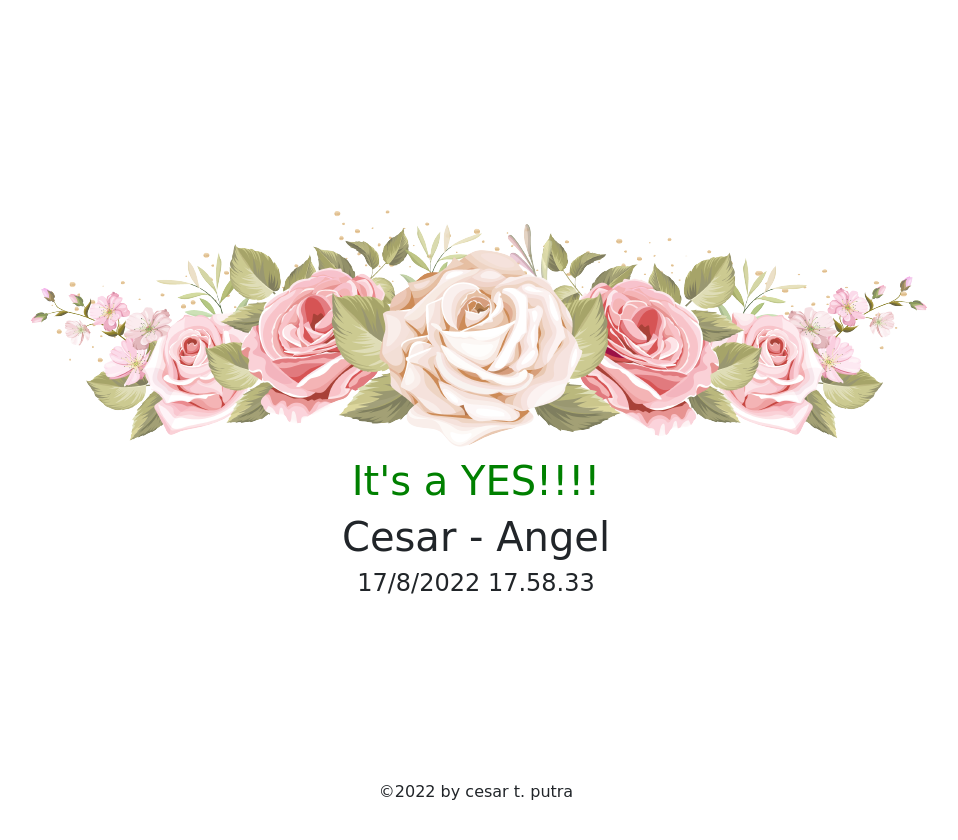
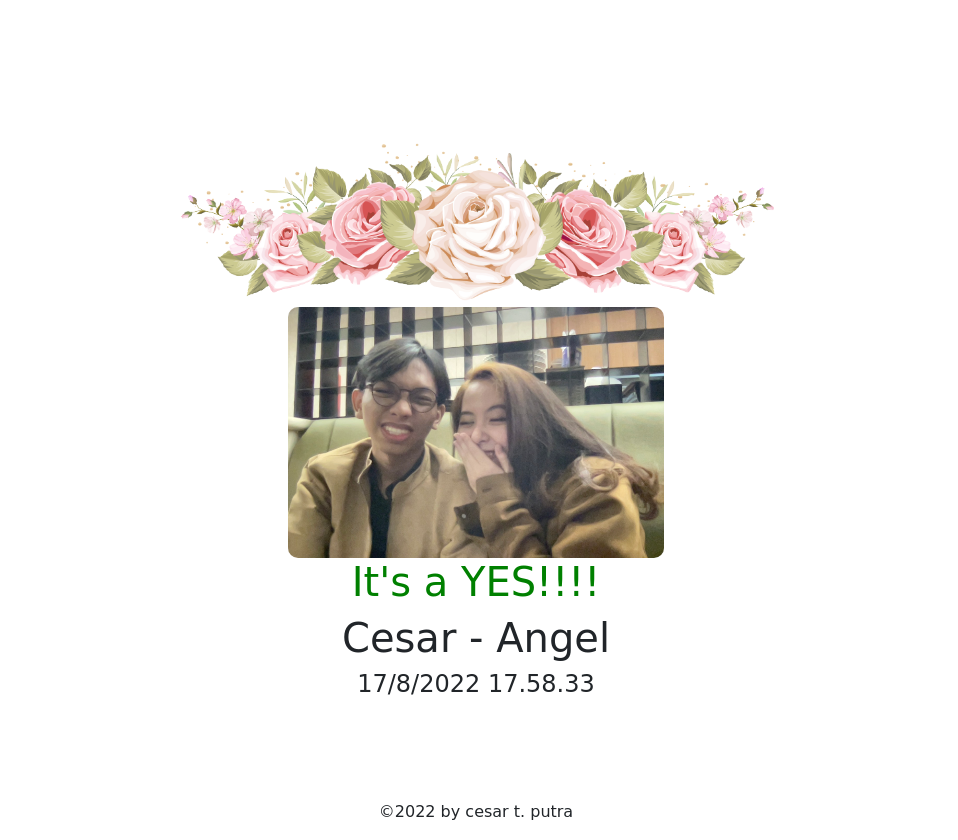
Before and after one commit to cesartputra/angel, a plain HTML site: page index.html in a window 1280 px wide. Shown: the part 4760-5600 px from the top of the page, without its empty margins (164-1122 px from the left). Drawn offline with nearby package versions, Linux system fonts and the light colour scheme; a script that the page names is missing; a web font is replaced by a local one.

Commit message:
add photo

```diff
--- a/index.html
+++ b/index.html
@@ -93,19 +93,17 @@
     <div class="fourth container-fluid d-flex justify-content-center align-items-center" id="fourth">
         <div class="row">
             <div class="col-md-12 text-center" id="yesContainer">
-                <img src="flowers.png" width="100%" alt="">
+                <img src="flowers.png" alt="" id="flowers">
+                <br>
+                <img  src="cesar-angel.jpg" alt="" id="usPhoto">
                 <h1 id="yesOpening" style="color: green;">It's a YES!!!!</h1>
                 <h1 id="yesAnswer">Cesar - Angel</h1>
                 <h4 id="yesDate">17/8/2022 17.58.33</h4>
             </div>
         </div>
     </div>
-    <div class="fifth container-fluid d-flex justify-content-center align-items-center" id="fifth">
-        <div class="row">
-            <div class="col-md-12 text-center" id="yesContainer">
-                <p id="copyright"></p>
-            </div>
-        </div>
+    <div class="fifth container-fluid d-flex justify-content-center align-items-end" id="fifth">
+        <p id="copyright"></p>
     </div>
     <!-- JavaScript Bundle with Popper -->
     <script src="https://ajax.googleapis.com/ajax/libs/jquery/3.6.0/jquery.min.js"></script>
--- a/style.css
+++ b/style.css
@@ -28,8 +28,45 @@ body{
     height: 100vh;
 }
 .fourth{
-    height: 90vh;
+    height: 95vh;
 }
 .fifth{
-    height: 10vh;
+    height: 5vh;
 }
+
+#usPhoto{
+    border-radius: 10px;
+}
+
+
+
+/* Extra small devices (phones, 600px and down) */
+@media only screen and (max-width: 600px) {
+    #flowers{
+        width: 100%;
+    }
+    #usPhoto{
+        width: 80%;
+    }
+}
+
+/* Small devices (portrait tablets and large phones, 600px and up) */
+@media only screen and (min-width: 600px) {...}
+
+/* Medium devices (landscape tablets, 768px and up) */
+@media only screen and (min-width: 768px) {
+    #usPhoto{
+        width: 30%;
+    }
+    #flowers{
+        width: 50%;
+    }
+}
+
+/* Large devices (laptops/desktops, 992px and up) */
+@media only screen and (min-width: 992px) {
+
+}
+
+/* Extra large devices (large laptops and desktops, 1200px and up) */
+@media only screen and (min-width: 1200px) {...}
```
Also changed, not shown: cesar-angel.jpg (added), 1 other file.
